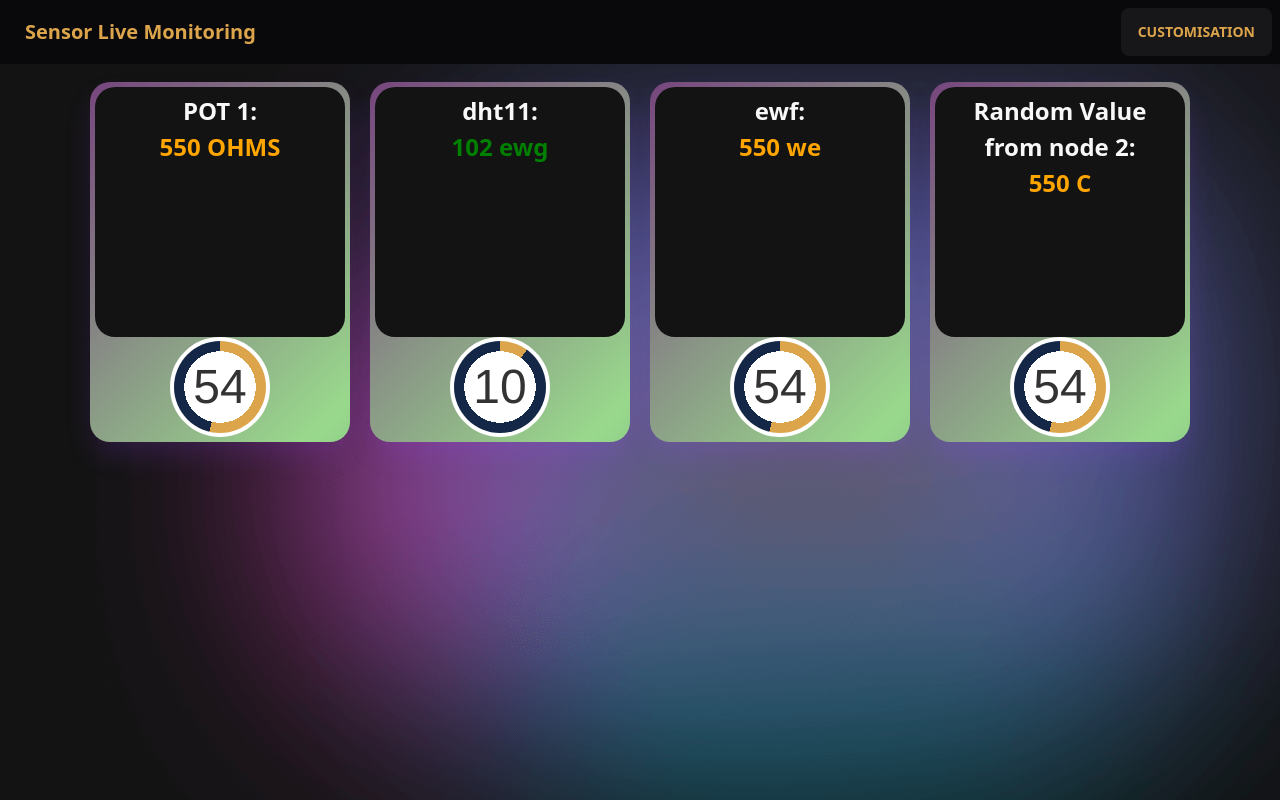
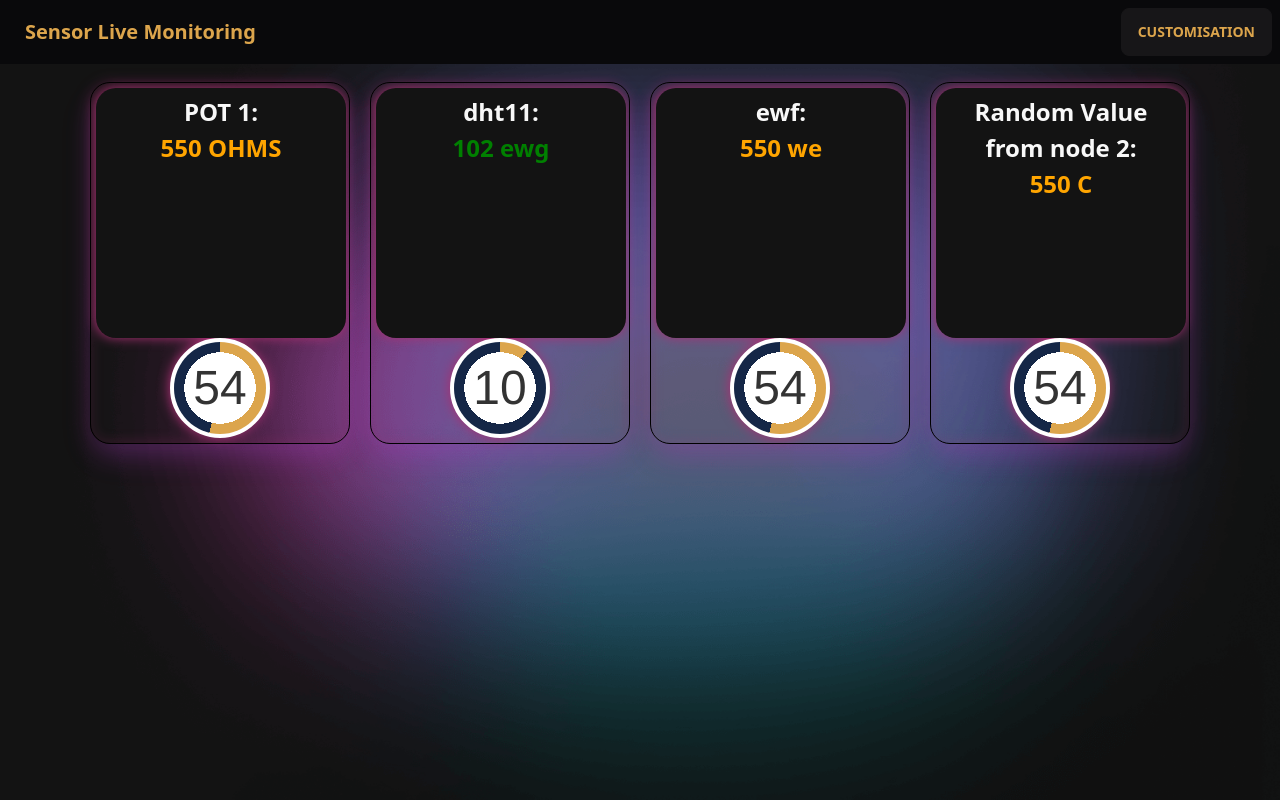
Before and after one commit to SshgurkiratSingh/Nodemcu-Monitor, a Next.js app in the folder my-app/: page / in a window 1280 px wide. Built offline with nearby package versions, Linux system fonts and the light colour scheme; no server answers.

Commit message:
crone:added-backdrop

```diff
--- a/my-app/styles/globals.css
+++ b/my-app/styles/globals.css
@@ -5,6 +5,7 @@
 body {
     background-image:url("/header.png");
    min-height: 100vh;
+   background-repeat:round;
 }
 
 .card {
@@ -131,19 +132,28 @@ body {
     border-radius: 20px;
     padding: 5px;
     box-shadow: rgba(151, 65, 252, 0.2) 0 15px 30px -5px;
-    background: linear-gradient(-45deg, #2b5168, #99d98c, #743a7d, #a7a323,#21394b);
+    /* background: linear-gradient(-45deg, #2b5168, #99d98c, #743a7d, #a7a323,#21394b);
 	background-size: 400% 400%;
-	animation: gradient 15s ease infinite;
+	animation: gradient 15s ease infinite; */
+  animation:tronFilter 12s infinite;
+border:#000 1px solid;
   }
 
-@keyframes gradient {
-	0% {
-		background-position: 0% 50%;
-	}
-	50% {
-		background-position: 100% 50%;
-	}
-	100% {
-		background-position: 0% 50%;
-	}
+
+  @keyframes tronFilter {
+    0% {-webkit-filter: drop-shadow( -.75px 0px 6px #31eefd );
+                filter: drop-shadow( -.75px 0px 6px #31eefd ); stroke:#31eefd;}
+   22% {-webkit-filter: drop-shadow( -.75px 0px 6px #1d85bb );
+                filter: drop-shadow( -.75px 0px 6px #1d85bb ); stroke:#1d85bb;} /* end blue */
+
+   42% {-webkit-filter: drop-shadow( -.75px 0px 6px #884173 );
+                filter: drop-shadow( -.75px 0px 6px #884173 ); stroke:#884173;}
+   62% {-webkit-filter: drop-shadow( -.75px 0px 6px #ff0071 );
+                filter: drop-shadow( -.75px 0px 6px #ff0071 ); stroke:#ff0071;} /* end magenta */
+   82% {-webkit-filter: drop-shadow( -.75px 0px 6px #009997 );
+                filter: drop-shadow( -.75px 0px 6px #009997 ); stroke:#009997;}
+   92% {-webkit-filter: drop-shadow( -.75px 0px 6px #92ffd7 );
+                filter: drop-shadow( -.75px 0px 6px #92ffd7 ); stroke:#92ffd7;} /* end green */
+  100% {-webkit-filter: drop-shadow( -.75px 0px 6px #31eefd );
+                filter: drop-shadow( -.75px 0px 6px #31eefd ); stroke:#31eefd;}
 }
```
